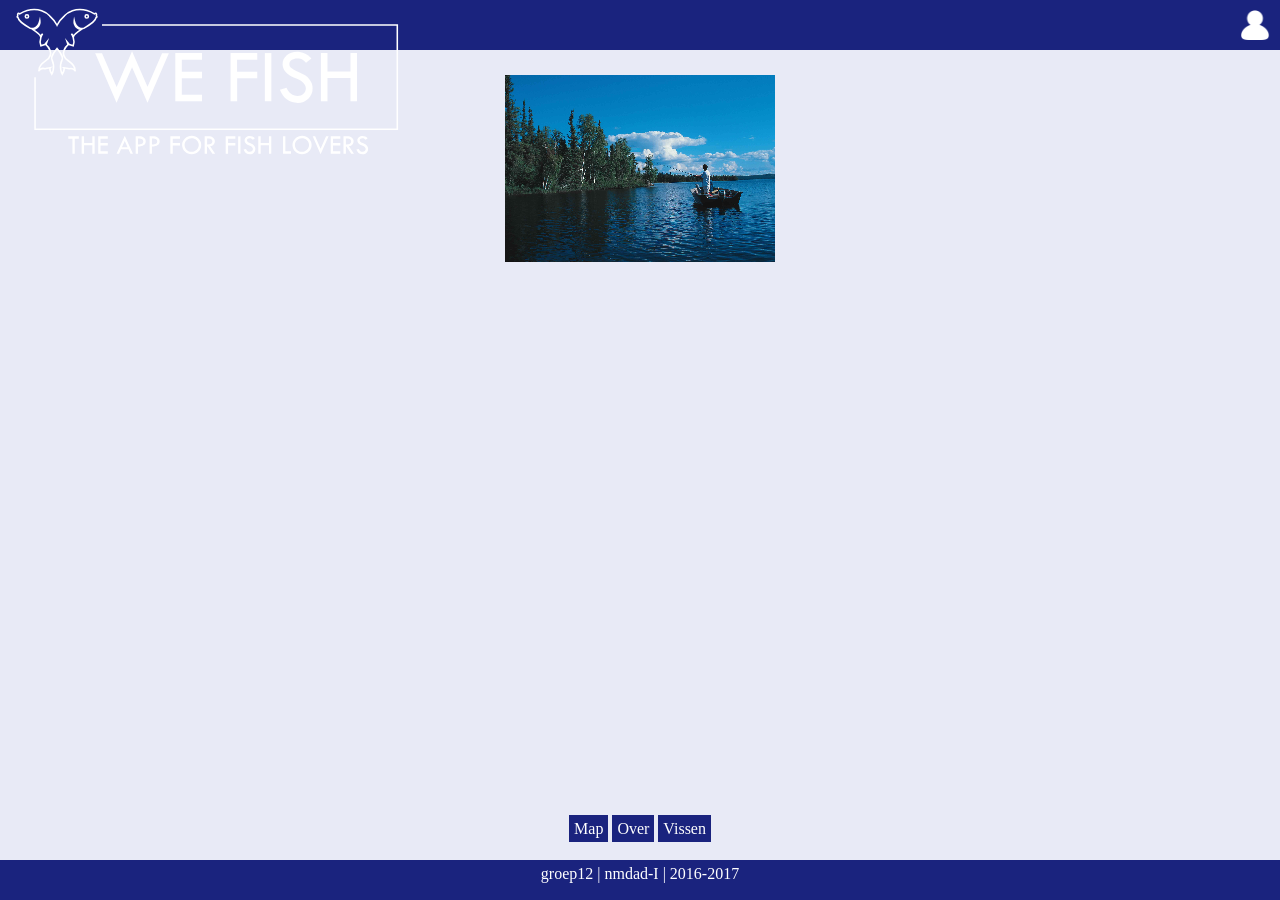
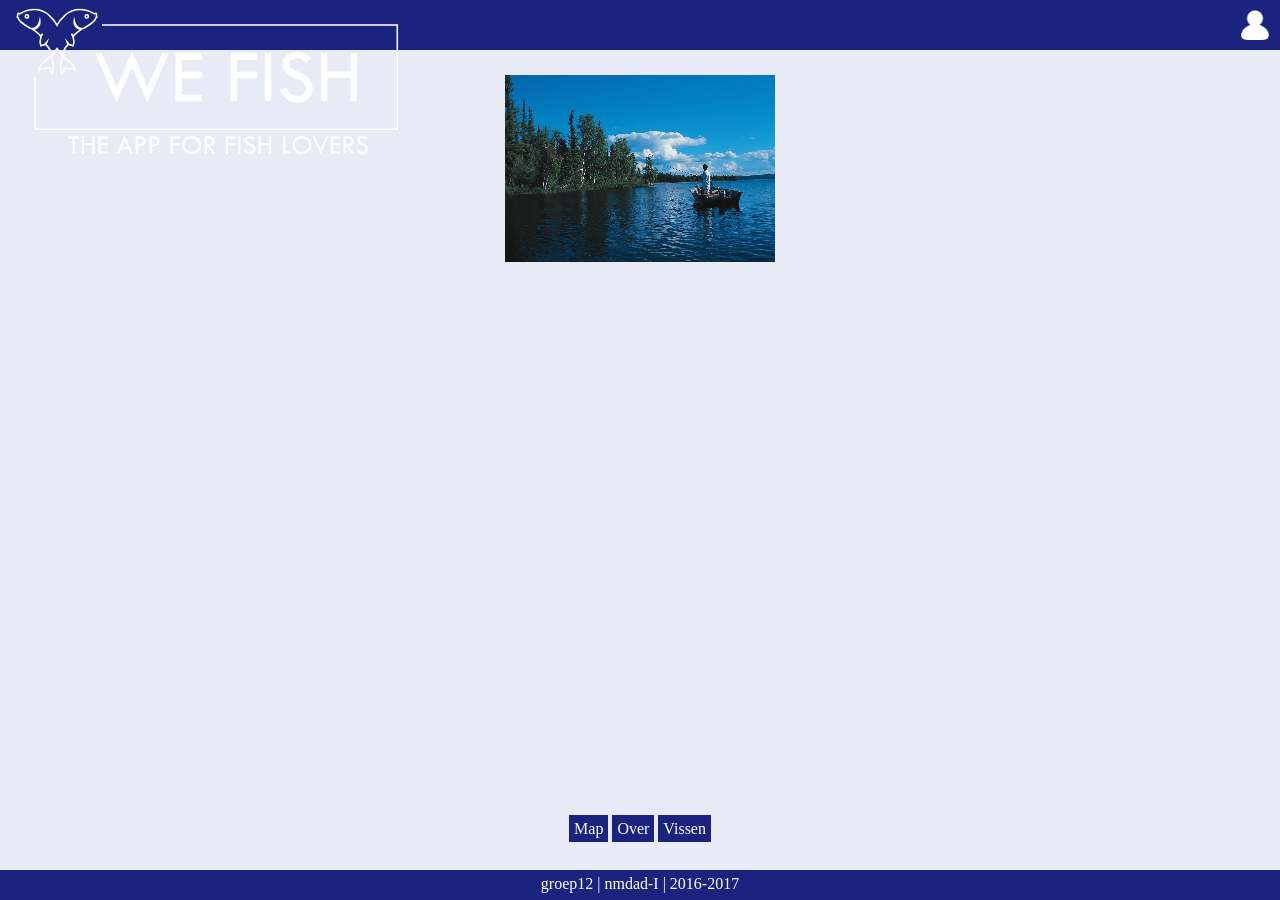
Before and after one commit to svennote/WeFish.github.io, a Jekyll site: the page built from start.html, in a window 1280 px wide. Built offline with Jekyll 4.4.1, drawn with Linux system fonts in a browser that asks for light colours.

Commit message:
aangepast

```diff
--- a/_includes/footer.html
+++ b/_includes/footer.html
@@ -1,3 +1,3 @@
 <footer>
-groep12 | nmdad-I | 2016-2017
+groep12  |  nmdad-I  |  2016-2017
 </footer>
--- a/css/login.scss
+++ b/css/login.scss
@@ -23,7 +23,7 @@ width:30%;
 footer {
 
 background-color:$ahsd;
-height:30px;
+height:20px;
 position: absolute;
 bottom:0;
 left:0;
```
